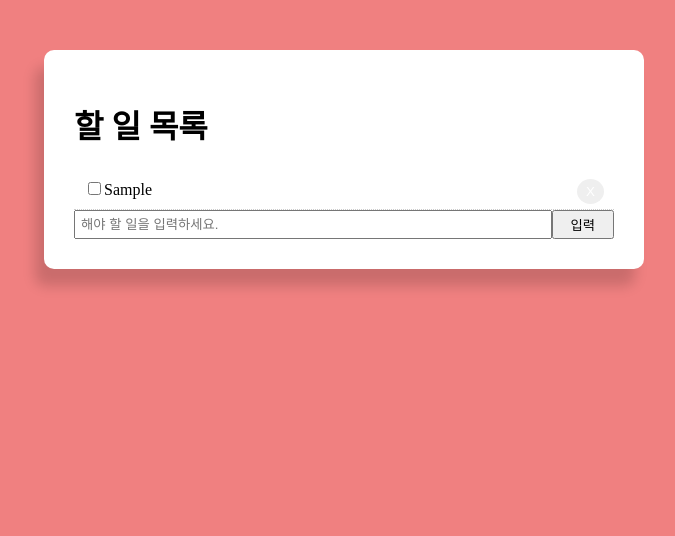
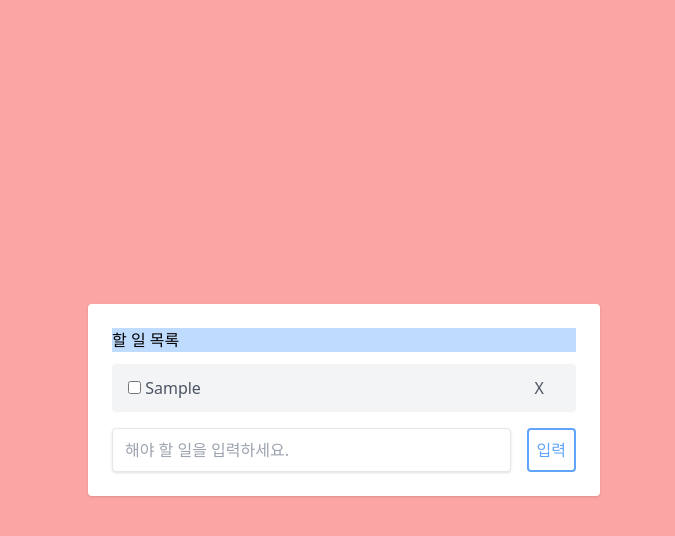
Before and after one commit to jiniiy/react-todo-app, a React (Create React App) app: page / in a window 1280 px wide. Both pictures are taken after typing "Sample" into the empty fields and a click on the input "입력". Shown: the top 536 px of the page, without its empty margins (296-971 px from the left). Built offline with nearby package versions, Linux system fonts and the light colour scheme.

Commit message:
addTailWindCssStyling

```diff
--- a/package.json
+++ b/package.json
@@ -34,5 +34,10 @@
       "last 1 firefox version",
       "last 1 safari version"
     ]
+  },
+  "devDependencies": {
+    "autoprefixer": "^10.4.8",
+    "postcss": "^8.4.16",
+    "tailwindcss": "^3.1.8"
   }
 }
--- a/src/App.css
+++ b/src/App.css
@@ -1,12 +1,3 @@
-.container {
-  margin: auto;
-  max-width: 600px;
-}
-
-.todoBlock {
-  padding :30px;
-  margin-top:50px;
-  background: white;
-  border-radius: 10px;
-  box-shadow: -9px 17px 13px rgb(0 0 0 / 16%);
-}
+@tailwind base;
+@tailwind components;
+@tailwind utilities;
--- a/src/App.js
+++ b/src/App.js
@@ -24,12 +24,11 @@ export default function App() {
   };
 
     return(
-      <div className="container">
-        <div className="todoBlock">
-          <div className="title">
+      <div className="flex items-center justify-center w-screen h-screen bg-red-300">
+        <div className="bg-white selection:w-full p-6 m-4  rounded shadow lg:w-3/4 lg:max-w-lg">
+          <div className="bg-blue-200 flex justify-between mb-3">
             <h1>할 일 목록</h1>
           </div>
-
           <List todoData={todoData} setTodoData={setTodoData} />
 
           <Form handleSubmit={handleSubmit} value={value} setValue={setValue}  />
--- a/src/components/Form.js
+++ b/src/components/Form.js
@@ -9,20 +9,18 @@ export default function Form({handleSubmit,value, setValue}) {
     };
 
     return (
-        <form style={{display:'flex'}} onSubmit={handleSubmit}>
+        <form  onSubmit={handleSubmit} className="flex pt-2">
         <input
           type="text"
           name="value"
-          style={{ flex: '10', padding: '5px'}}
+          className="w-full px-3 py-2 mr-4 text-gray-500 border rounded shadow"
           placeholder= "해야 할 일을 입력하세요."
           value= {value}     //state관리할 부분
           onChange={inputList}
         />
-        <input
+        <input className="p-2 text-blue-400 border-2 border-blue-400 rounded hover:text-red-400 hover:bg-blue-200"
           type="submit"
           value="입력"
-          className="btn"
-          style={{flex:'1'}}
         />
       </form>
     )
--- a/src/components/List.js
+++ b/src/components/List.js
@@ -2,15 +2,6 @@ import React from 'react'
 //List컴포넌트를 의미.
 export default function List({ todoData, setTodoData }) {
     //const[todoData, setTodoData] = useState([]); 직접 부모state함수를가져오기보단,
-
-    const btnStyle = {
-        color: "#fff",
-        border: "none",
-        padding: "5px 9px",
-        borderRadius: "50%",
-        cursor:"pointer",
-        float:"right"
-      }
 
     //체크박스에 체크넣기
     const handleCompleteChange = (id) => {
@@ -26,13 +17,6 @@ export default function List({ todoData, setTodoData }) {
         console.log("2" + newTodoData )
     };
 
-    const getStyle = (completed) =>{
-        return {
-          padding: "10px",
-          borderBottom: "1px #ccc dotted",
-          textDecoration: completed ? "line-through" : "none",
-        }
-      }
       //X버튼 누르면 시행
       const clickDeleteButton = (id) => {
         //기존 할일 리스트에 배열 형태로 넣어주기
@@ -44,18 +28,24 @@ export default function List({ todoData, setTodoData }) {
     return(
         <div>
             {todoData.map((data) => (
-          <div style={getStyle(data.completed)} key={data.id} >
+          <div  key={data.id} >
+            <div className='flex items-center justify-between w-full px-4 py-1 my-2 text-gray-600 bg-gray-100 rounded'>
+              <div className='item-center'>
               <input
               type="checkbox"
-            defaultChecked={false}
-            onChange={() => handleCompleteChange(data.id)} />
-              {data.title}
-            <button
-            style={btnStyle}
+              onChange={() => handleCompleteChange(data.id)}
+              defaultChecked={data.completed}
+              />{" "}
+                <span className={data.completed ?'line-through': undefined}>{data.title}</span>
+              </div>
+                <div className='item-center'>
+                  <button className='px-4 py-2 float-right'
                   onClick={() => clickDeleteButton(data.id)}
                   >
                     X
                   </button>
+                </div>
+            </div>
           </div>
         ))}
 
--- a/src/index.css
+++ /dev/null
@@ -1,4 +0,0 @@
-body{
-  background-color: lightcoral;
-
-}
--- a/src/index.js
+++ b/src/index.js
@@ -1,6 +1,6 @@
 import React from 'react';
 import ReactDOM from 'react-dom/client';
-import './index.css';
+import './App.css';
 import App from './App';
 import reportWebVitals from './reportWebVitals';
 
--- /dev/null
+++ b/tailwind.config.js
@@ -0,0 +1,8 @@
+/** @type {import('tailwindcss').Config} */
+module.exports = {
+  content: ["./src/**/*.{html,js}"],
+  theme: {
+    extend: {},
+  },
+  plugins: [],
+}
```
Also changed, not shown: 1 other file (tests, documents, lock files or other folders). Lines whose indentation alone changed are shown as unchanged.
